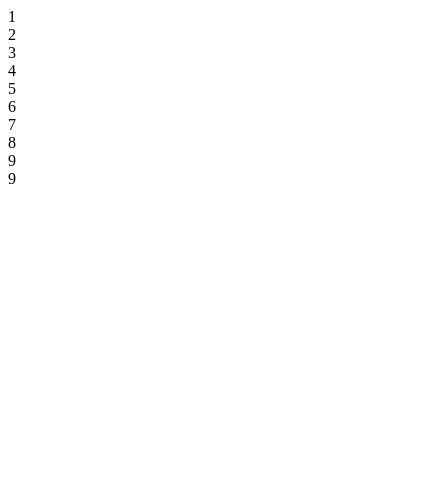
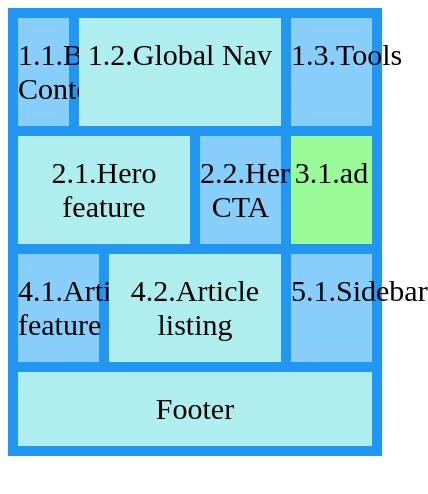
Before and after one commit to SGalilejeva/Homework2, a plain HTML site: page grid.html in a window 390 px wide. Shown: the whole page, 428 px wide, since content can reach past the window. Drawn offline with Linux system fonts and the light colour scheme.

Commit message:
added media query

```diff
--- a/grid.css
+++ b/grid.css
@@ -1,44 +1,42 @@
-.container {
-    display: inline-grid;
-    grid-template-columns: 40px 50px auto 50px 40px;
-    grid-template-rows: 25% 100px auto;
-    background-color: greenyellow;
-  }
-  .d1{background:LightSkyBlue;}
-  .d2{background:LightSalmon;}
-  .d3{background:PaleTurquoise;}
-  .d4{background:LightPink;}
-  .d5{background:PaleGreen;}
+
+.grid-item {
+  height: auto;
+}
+
+.grid-item1 {grid-area: a; background:LightSkyBlue;}
+.grid-item2 {grid-area: b; background:PaleTurquoise;}
+.grid-item3 {grid-area: c; background:LightSkyBlue;}
+.grid-item4 {grid-area: d; background:PaleTurquoise;}
+.grid-item5 {grid-area: e; background:LightSkyBlue;}
+.grid-item6 {grid-area: f; background:PaleGreen;}
+.grid-item7 {grid-area: g; background:LightSkyBlue;}
+.grid-item8 {grid-area: h; background:PaleTurquoise;}
+.grid-item9 {grid-area: j; background:LightSkyBlue;}
+.grid-item10 {grid-area: k; background:PaleTurquoise;}
 
 
 
-  .child {
-    width: 100px;
-    height: 100px;
-    background-color: orange;
+.grid-container {
+  display: grid;
+  grid-template-areas:
+  'a a b b b b b b b c c c'
+  'd d d d d d e e e f f f'
+  'g g g h h h h h h j j j'
+  'k k k k k k k k k k k k';
+  grid-gap: 10px;
+  background-color: #2196F3;
+  padding: 10px;
+  grid-template-columns: repeat(12,1fr);
 }
-.item-a {
-    grid-area: header;
-    justify-self: stretch;
+
+.grid-container > div {
+  text-align: center;
+  padding: 20px 0;
+  font-size: 30px;
+}
+
+@media screen and (min-width: 991px) {
+  body {
+    background:PaleTurquoise;;
   }
-  .item-b {
-    grid-area: main;
-    justify-self: stretch;
-  }
-  .item-c {
-    grid-area: sidebar;
-  }
-  .item-d {
-    grid-area: footer;
-  }
-
-  .container {
-    display: grid;
-    grid-template-columns: 1fr 1fr 1fr 1fr;
-    grid-template-rows: auto;
-    grid-template-areas:
-      "header header header header"
-      "main main main main"
-      "main main main main"
-      "footer footer footer footer";
-  }
+}
--- a/grid.html
+++ b/grid.html
@@ -13,16 +13,28 @@
 <body>
     <main>
         <div class="grid-container">
-            <div class="grid-item1">1</div>
-            <div class="grid-item2">2</div>
-            <div class="grid-item3">3</div>
-            <div class="grid-item4">4</div>
-            <div class="grid-item5">5</div>
-            <div class="grid-item6">6</div>
-            <div class="grid-item7">7</div>
-            <div class="grid-item8">8</div>
-            <div class="grid-item9">9</div>
-            <div class="grid-item10">9</div>
+            <!--<div class="header">1.Header-->
+            <div class="grid-item1">1.1.Branded Content</div>
+            <div class="grid-item2">1.2.Global Nav</div>
+            <div class="grid-item3">1.3.Tools</div>
+            <!-- </div> -->
+            <!--<div class="hero">2.Hero-->
+            <div class="grid-item4">2.1.Hero feature</div>
+            <div class="grid-item5">2.2.Hero CTA</div>
+            <!-- </div> -->
+            <!--<div class="ad">3.Ad-->
+            <div class="grid-item6">3.1.ad</div>
+            <!-- </div> -->
+            <!--<div class="body">4.Body-->
+            <div class="grid-item7">4.1.Article feature</div>
+            <div class="grid-item8">4.2.Article listing</div>
+            <!-- </div> -->
+            <!--<div class="sidebar">5.Sidebar-->
+            <div class="grid-item9">5.1.Sidebar</div>
+            <!-- </div> -->
+            <!--<div class="sidebar">6.Footer-->
+            <div class="grid-item10">Footer</div>
+
         </div>
 
     </main>
```
